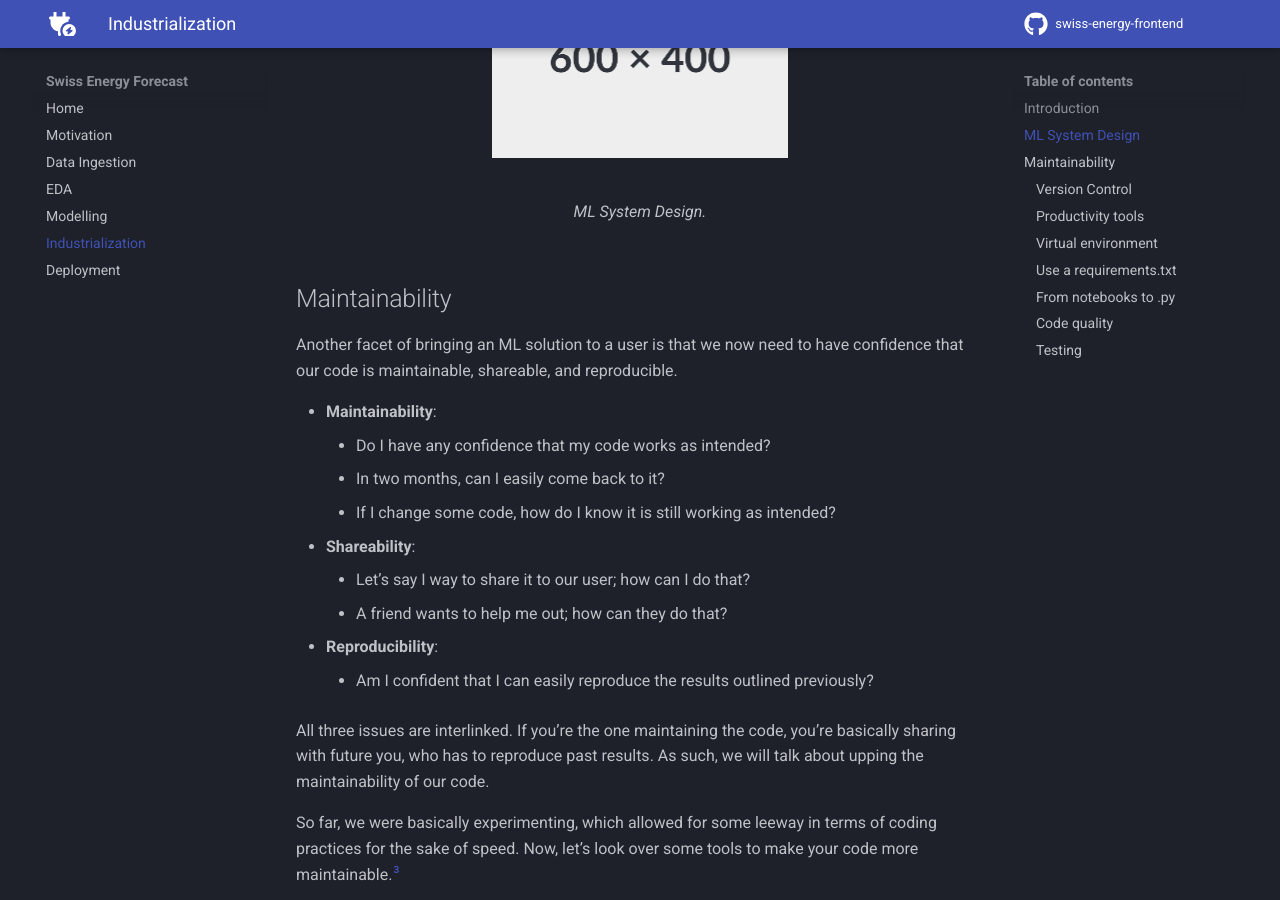
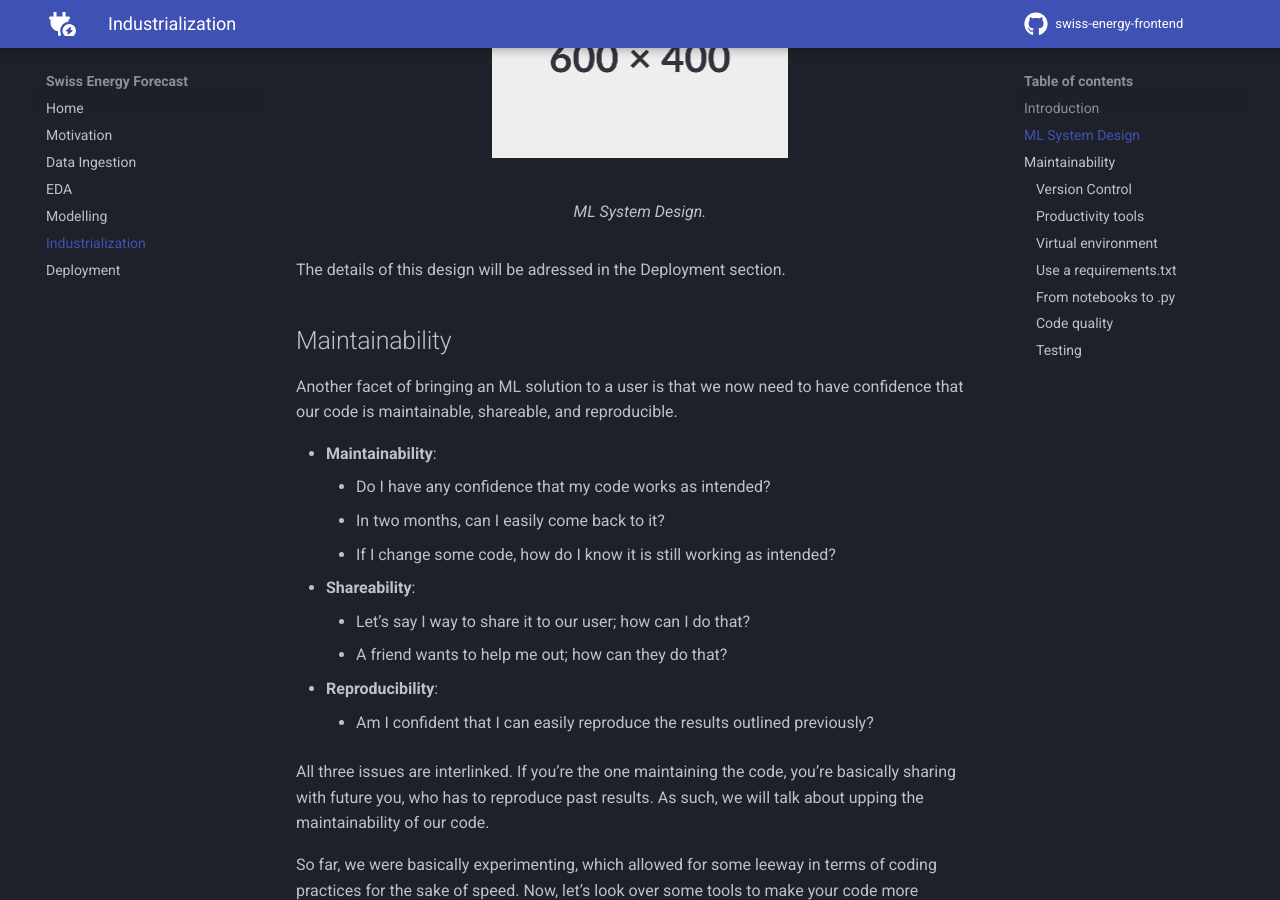
Before and after one commit to arthurgassner/swissenergy-frontend, an MkDocs documentation site: the page built from docs/industrialization.md, in a window 1280 px wide and 900 px high, scrolled down 950 px. Built offline with MkDocs 1.6.1 and Material for MkDocs 9.7.7, drawn with Linux system fonts in a browser that asks for light colours; a script that is not in the unit is left out; comment, search, counter and statistics services are not loaded.

Commit message:
Update .md

```diff
--- a/docs/industrialization.md
+++ b/docs/industrialization.md
@@ -36,6 +36,8 @@ To answer those requirements, we can propose the following ML system design:
   ![Image title](assets/modelling/placeholder.png){ width="50%" }
   <figcaption>ML System Design.</figcaption>
 </figure>
+
+The details of this design will be adressed in the Deployment section.
 
 ## Maintainability
 
```
